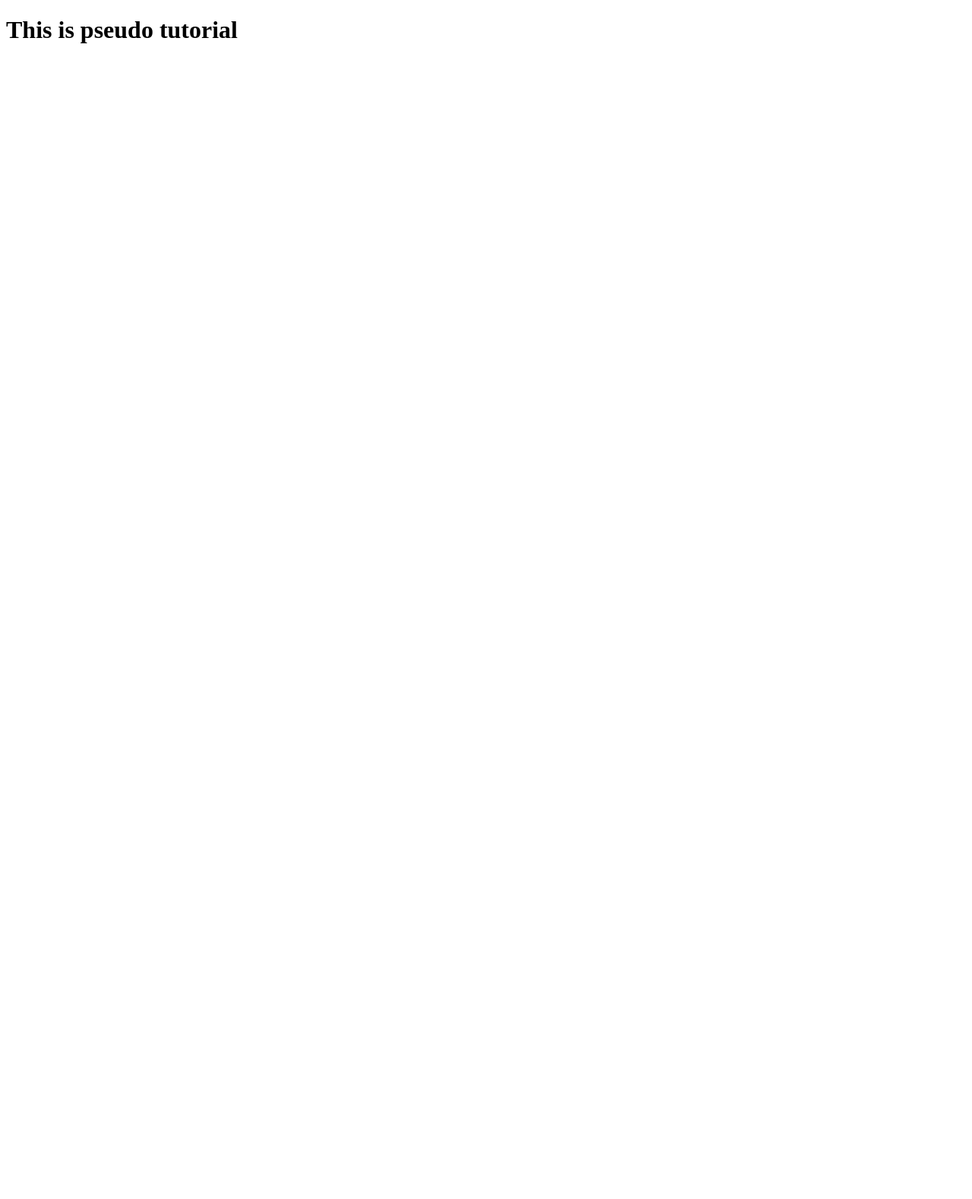
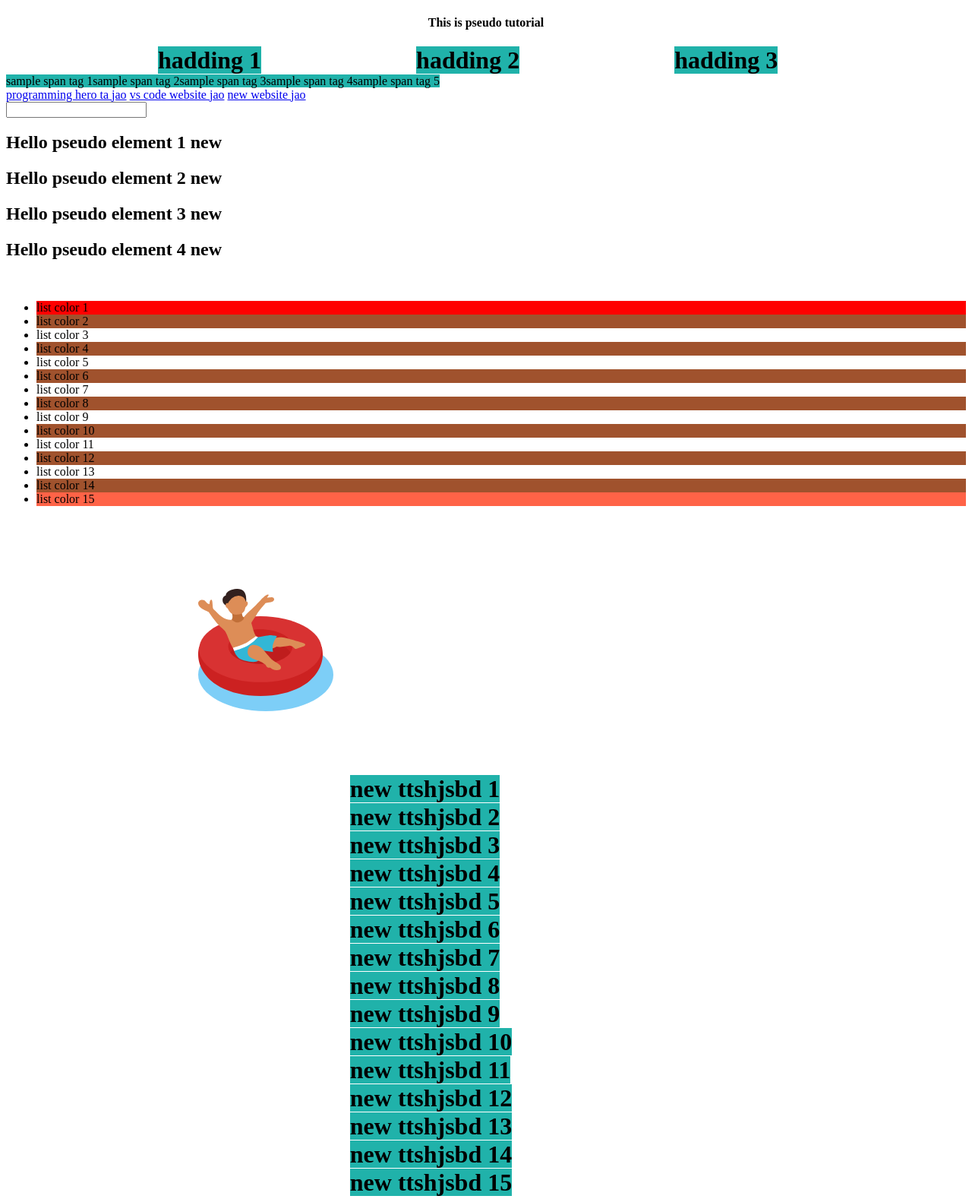
Before and after one commit to m1530/pseudo-tutorial, a plain HTML site: page index.html in a window 1280 px wide. Shown: the whole page at 76% size. Before the commit the page ends 800 px from the top, so only its background shows below. Drawn offline with Linux system fonts and the light colour scheme.

Commit message:
add position and audio video

```diff
--- a/index.html
+++ b/index.html
@@ -10,7 +10,116 @@
 </head>
 
 <body>
-    <h1>This is pseudo tutorial</h1>
+    <h4 class="title">This is pseudo tutorial</h4>
+    <h1>hadding 1</h1>
+    <h1>hadding 2</h1>
+    <h1>hadding 3</h1><br>
+    <span>sample span tag 1</span><span>sample span tag 2</span><span>sample span tag 3</span><span>sample span tag
+        4</span><span>sample span tag 5</span>
+    <br>
+    <a
+        href="https://web.programming-hero.com/course/video/web-4-6-4-html-form-input-label-fieldset-legend-textarea-submit">programming
+        hero ta jao</a>
+
+    <a
+        href="https://www.google.com/search?q=vs+code+editor+download&oq=vs+code+edit&aqs=chrome.2.69i57j0l9.8774j0j7&sourceid=chrome&ie=UTF-8">vs
+        code website jao</a>
+
+    <a
+        href="https://www.googleadservices.com/pagead/aclk?sa=L&ai=DChcSEwjtoezO1tLxAhVUpJYKHVu4BTEYABACGgJ0bA&ae=2&ohost=www.google.com&cid=CAESQOD2LyEE7lASryZlFi60-5zzUA-FsL-v1cYPhdQ5nC69CUP7p71I9Qdlh6wuS3ZOOUGA0iNu5PY_JiNO3M7xfsQ&sig=AOD64_2As3guZdv3jRX2YqyVS_TU7pukyw&q&adurl&ved=2ahUKEwjJn-LO1tLxAhWm3jgGHRaQC3sQ0Qx6BAgCEAE">new
+        website jao</a><br>
+
+
+    <input type="text">
+
+    <h2>pseudo element 1</h2>
+    <h2>pseudo element 2</h2>
+    <h2>pseudo element 3</h2>
+    <h2>pseudo element 4</h2>
+
+    <br>
+
+    <ul>
+        <li>list color 1</li>
+        <li>list color 2</li>
+        <li>list color 3</li>
+        <li>list color 4</li>
+        <li>list color 5</li>
+        <li>list color 6</li>
+        <li>list color 7</li>
+        <li>list color 8</li>
+        <li>list color 9</li>
+        <li>list color 10</li>
+        <li>list color 11</li>
+        <li>list color 12</li>
+        <li>list color 13</li>
+        <li>list color 14</li>
+        <li>list color 15</li>
+    </ul>
+
+    <br>
+
+
+
+    <div class="swim">
+        <div class="boy">
+            <img src="images/boy.svg" alt="">
+        </div>
+        <div class="ring">
+            <img src="images/ring.svg" alt="">
+        </div>
+        <div class="water">
+            <img src="images/water.svg" alt="">
+        </div>
+
+        <div>
+            <h1>new ttshjsbd 1</h1>
+        </div>
+        <div>
+            <h1>new ttshjsbd 2</h1>
+        </div>
+        <div>
+            <h1>new ttshjsbd 3</h1>
+        </div>
+        <div>
+            <h1>new ttshjsbd 4</h1>
+        </div>
+        <div>
+            <h1>new ttshjsbd 5</h1>
+        </div>
+        <div>
+            <h1>new ttshjsbd 6</h1>
+        </div>
+        <div>
+            <h1>new ttshjsbd 7</h1>
+        </div>
+        <div>
+            <h1>new ttshjsbd 8</h1>
+        </div>
+        <div>
+            <h1>new ttshjsbd 9</h1>
+        </div>
+        <div>
+            <h1>new ttshjsbd 10</h1>
+        </div>
+        <div>
+            <h1>new ttshjsbd 11</h1>
+        </div>
+        <div>
+            <h1>new ttshjsbd 12</h1>
+        </div>
+        <div>
+            <h1>new ttshjsbd 13</h1>
+        </div>
+        <div>
+            <h1>new ttshjsbd 14</h1>
+        </div>
+        <div>
+            <h1>new ttshjsbd 15</h1>
+        </div>
+    </div>
+
+
 </body>
 
 </html>
--- a/style.css
+++ b/style.css
@@ -0,0 +1,73 @@
+.title{
+    text-align: center;
+}
+h1{
+    background-color: lightseagreen;
+    height: 200px;
+    width: 300px;
+    display: inline;
+    margin-left: 200px;
+    margin-bottom: 200px;
+}
+span{
+    display: inline;
+    background-color: lightseagreen;
+    height: 200px;
+    width: 300px;
+    margin-bottom: 4px;
+}
+
+a:visited{
+    color: blue;
+}
+a:hover{
+    color: indianred;
+    background-color: indigo;
+}
+
+input:focus{
+    color: yellow;
+    background-color: rebeccapurple;
+}
+
+h2::after{
+    content: " new";
+}
+
+h2::before{
+    content: "Hello ";
+}
+li:first-child{
+    background-color: red;
+}
+
+li:last-child{
+background-color: tomato;
+}
+li:nth-child(2n){
+    background-color: sienna;
+}
+
+.boy{
+position: relative;
+top: 75px;
+z-index: 2;
+}
+.swim{
+    width: 60%;
+    margin: 0 auto;
+}
+
+.ring{
+    position: relative;
+    z-index: 1;
+}
+.water{
+    position: relative;
+    top: -80px;
+}
+.dummy{
+    width: 300px;
+    height: 200px;
+    background-color: tomato;
+}
```
Also changed, not shown: position.html (added, +67 -0 lines), audio-video.html (added).
